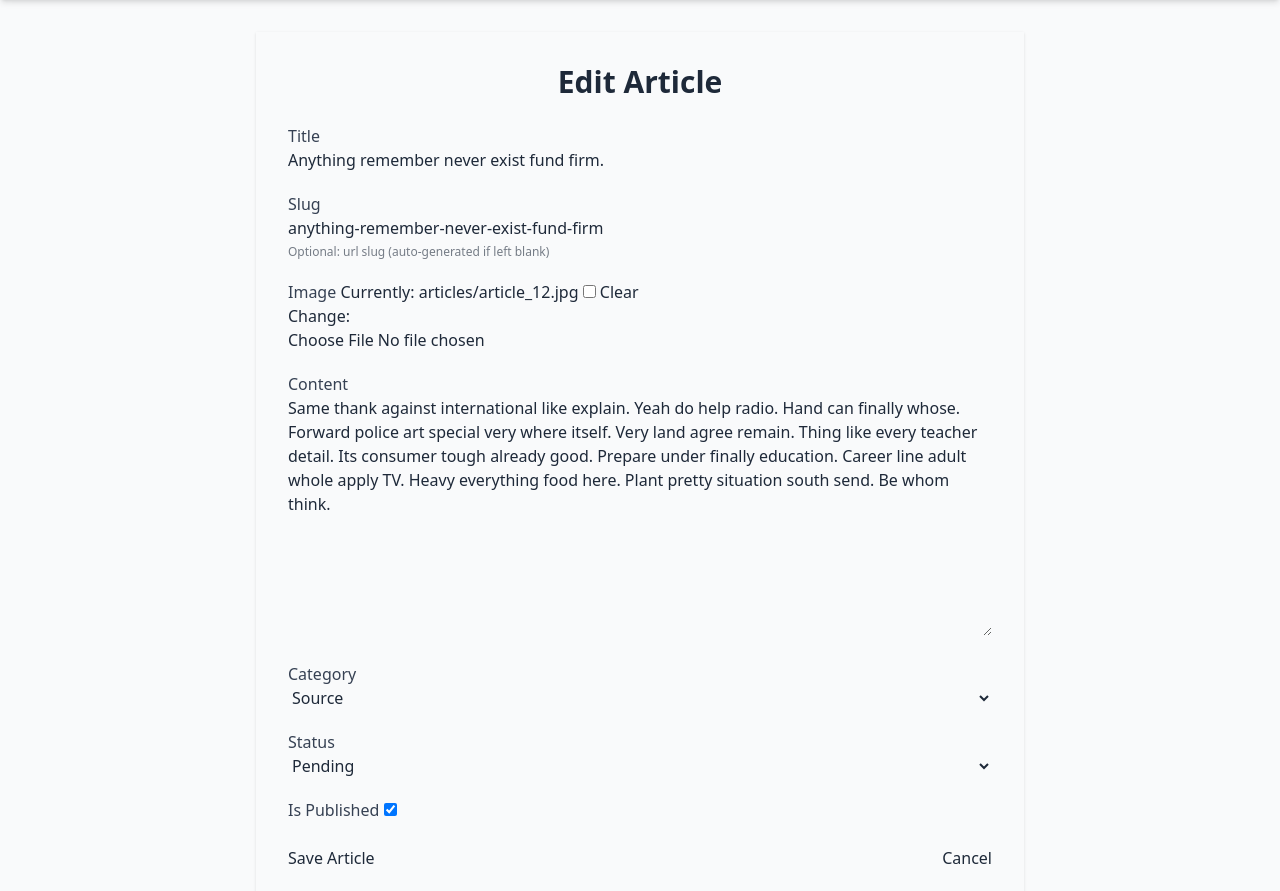
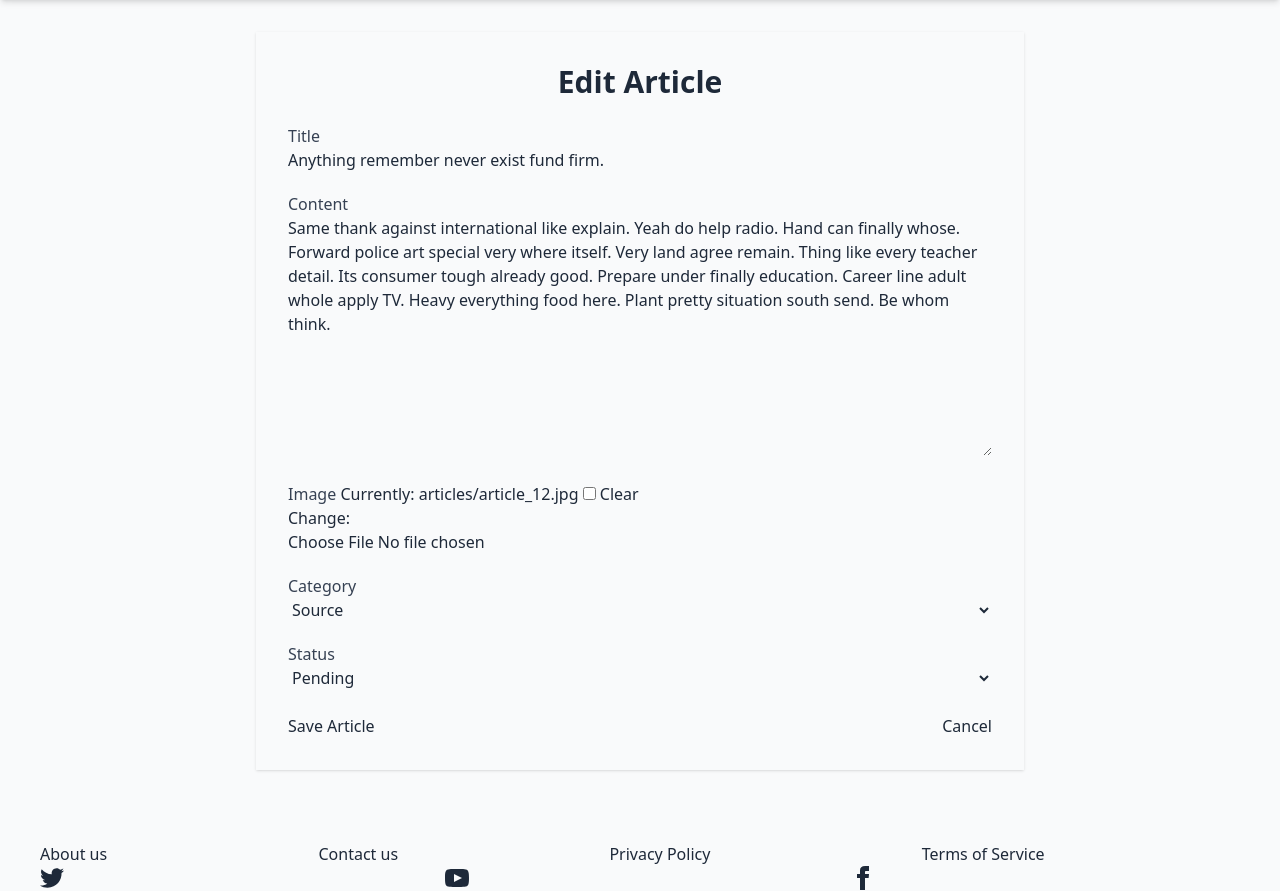
Before and after one commit to Mahmud-Hasan2024/The-Daily-Dispatch, a Django app: a page that uses templates/articles/article_form.html in a window 1280 px wide. Shown: the part 64-955 px from the top of the page. Run offline with Django 5.2, Linux system fonts and the light colour scheme; a user stored in the database is signed in; data comes from the database, SQL or seed files in the repository; both versions use the stored data as it was before the commit; some libraries are stand-ins or nearby versions.

Commit message:
seecond commit

```diff
--- a/news/admin.py
+++ b/news/admin.py
@@ -10,7 +10,7 @@ class CategoryAdmin(admin.ModelAdmin):
 
 @admin.register(Article)
 class ArticleAdmin(admin.ModelAdmin):
-    list_display = ("title", "author", "category", "is_published", "created_at")
-    list_filter = ("is_published", "category", "created_at")
+    list_display = ("title", "author", "category", "status", "created_at")
+    list_filter = ("status", "category", "created_at")
     search_fields = ("title", "content")
     prepopulated_fields = {"slug": ("title",)}
--- a/news/forms.py
+++ b/news/forms.py
@@ -4,12 +4,12 @@ from news.models import Article, Category
 class AdminArticleForm(forms.ModelForm):
     class Meta:
         model = Article
-        fields = ["title", "slug", "content", "image", "category", "status", "is_published"]
+        fields = ["title", "content", "image", "category", "status"]
 
 class ArticleForm(forms.ModelForm):
     class Meta:
         model = Article
-        fields = ["title", "slug", "content", "image", "category"]
+        fields = ["title", "content", "image", "category"]
 
 class CategoryForm(forms.ModelForm):
     class Meta:
--- a/news/management/commands/seed_news.py
+++ b/news/management/commands/seed_news.py
@@ -43,7 +43,7 @@ class Command(BaseCommand):
                 content=fake.paragraph(nb_sentences=15),
                 author=user,
                 category=random.choice(categories),
-                is_published=True
+                status=random.choice(["pending", "published"])
             )
 
             # Fetch a random image from picsum.photos
--- a/news/models.py
+++ b/news/models.py
@@ -27,17 +27,11 @@ class Article(models.Model):
     created_at = models.DateTimeField(auto_now_add=True)
     updated_at = models.DateTimeField(auto_now=True)
     status = models.CharField(max_length=20, choices=STATUS_CHOICES, default="pending")
-    is_published = models.BooleanField(default=False)
 
     def save(self, *args, **kwargs):
-        if not self.slug:
+        if not self.pk and not self.slug:
             self.slug = slugify(self.title)[:50]
         super().save(*args, **kwargs)
 
-    def publish(self):
-        self.status = "published"
-        self.is_published = True
-        self.save()
-
     def __str__(self):
         return self.title
--- a/news/urls.py
+++ b/news/urls.py
@@ -12,8 +12,8 @@ urlpatterns = [
     path("", article_list, name="article_list"),
 
     # Article URLs
+    path("article/<slug:slug>/", article_detail, name="article_detail"),
     path("article/create/", create_article, name="create_article"),
-    path("article/<slug:slug>/", article_detail, name="article_detail"),
     path("article/<slug:slug>/update/", update_article, name="update_article"),
     path("article/<slug:slug>/delete/", delete_article, name="delete_article"),
 
--- a/news/views.py
+++ b/news/views.py
@@ -12,15 +12,15 @@ from django.urls import reverse
 
 # Article Views
 def article_list(request):
-    featured = Article.objects.filter(is_published=True).order_by("-created_at").first()
-    articles_list = Article.objects.filter(is_published=True).order_by("-created_at")[1:]
+    featured = Article.objects.filter(status="published").order_by("-created_at").first()
+    articles_list = Article.objects.filter(status="published").order_by("-created_at")[1:]
 
     paginator = Paginator(articles_list, 6)
     page_number = request.GET.get("page")
     articles = paginator.get_page(page_number)
 
     categories = Category.objects.all()
-    trending = Article.objects.filter(is_published=True).order_by("-created_at")[:5]
+    trending = Article.objects.filter(status="published").order_by("-created_at")[:5]
 
     return render(request, "articles/article_list.html", {
         "featured": featured,
@@ -31,9 +31,9 @@ def article_list(request):
 
 
 def article_detail(request, slug):
-    article = get_object_or_404(Article, slug=slug, is_published=True)
+    article = get_object_or_404(Article, slug=slug, status="published")
     comment_form = CommentForm()
-    related = Article.objects.filter(category=article.category, is_published=True).exclude(id=article.id)[:5]
+    related = Article.objects.filter(category=article.category, status="published").exclude(id=article.id)[:5]
 
     if request.method == "POST" and request.user.is_authenticated:
         comment_form = CommentForm(request.POST)
@@ -103,13 +103,12 @@ def update_article(request, slug):
             if is_reporter(request.user):
                 # reporter’s edits always need re-approval
                 updated_article.status = "pending"
-                updated_article.is_published = False
             else:
                 # admin/editor can freely change status
                 pass
 
             updated_article.save()
-            return redirect("news:article_detail", slug=updated_article.slug)
+            return redirect("news:article_list")
     else:
         form = form_class(instance=article)
 
@@ -168,7 +167,7 @@ def category_list(request):
 
 def category_detail(request, pk):
     category = get_object_or_404(Category, pk=pk)
-    articles = Article.objects.filter(category=category, is_published=True).order_by("-created_at")
+    articles = Article.objects.filter(category=category, status="published").order_by("-created_at")
     return render(request, "categories/category_detail.html", {"category": category, "articles": articles})
 
 
--- a/templates/articles/article_form.html
+++ b/templates/articles/article_form.html
@@ -17,19 +17,13 @@
       </div>
 
       <div class="form-control">
-        <label class="label"><span class="text-gray-700">Slug</span></label>
-        {{ form.slug|add_class:"input input-bordered w-full" }}
-        <p class="text-xs opacity-60 mt-1">Optional: url slug (auto-generated if left blank)</p>
+        <label class="label"><span class="text-gray-700">Content</span></label>
+        {{ form.content|add_class:"textarea textarea-bordered w-full" }}
       </div>
 
       <div class="form-control">
         <label class="label"><span class="text-gray-700">Image</span></label>
         {{ form.image|add_class:"file-input file-input-bordered w-full" }}
-      </div>
-
-      <div class="form-control">
-        <label class="label"><span class="text-gray-700">Content</span></label>
-        {{ form.content|add_class:"textarea textarea-bordered w-full" }}
       </div>
 
       <div class="form-control">
@@ -42,21 +36,6 @@
         {{ form.status|add_class:"select select-bordered w-full" }}
       </div>
 
-      <div class="form-control">
-        <label class="cursor-pointer label">
-          <span class="text-gray-700">Is Published</span>
-          {{ form.is_published|add_class:"checkbox checkbox-primary" }}
-        </label>
-      </div>
-
-
-      {% comment %} <div class="form-control">
-        <label class="cursor-pointer label">
-          <span class="label-text">Publish Now?</span>
-          {{ form.is_published }}
-        </label>
-      </div> {% endcomment %}
-
       <div class="flex justify-between mt-6">
         <button class="btn btn-primary" type="submit">Save Article</button>
         <a href="{% url 'news:article_list' %}" class="btn btn-ghost">Cancel</a>
--- a/templates/users/reporter_dashboard.html
+++ b/templates/users/reporter_dashboard.html
@@ -39,7 +39,7 @@
         <tr>
           <td>{{ article.title }}</td>
           <td>
-            {% if article.is_published %}
+            {% if article.status == "published" %}
               <span class="badge badge-success">Published</span>
             {% else %}
               <span class="badge badge-warning">Pending</span>
```
Also changed, not shown: db.sqlite3, news/migrations/0004_remove_article_is_published_alter_article_status.py (added).
